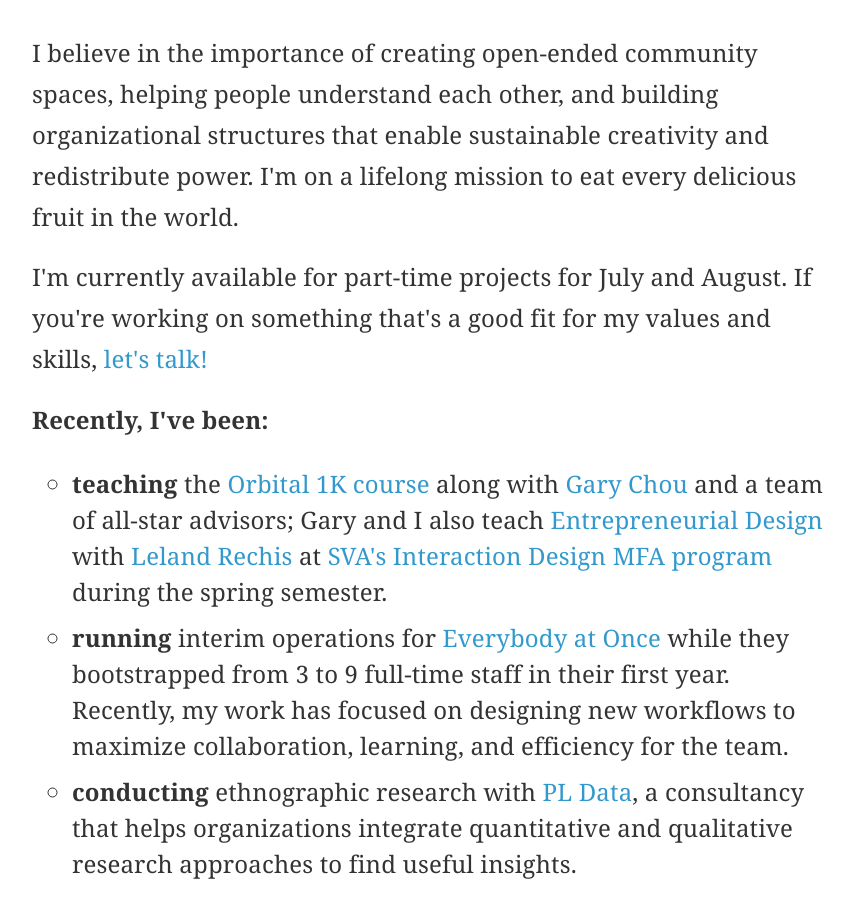
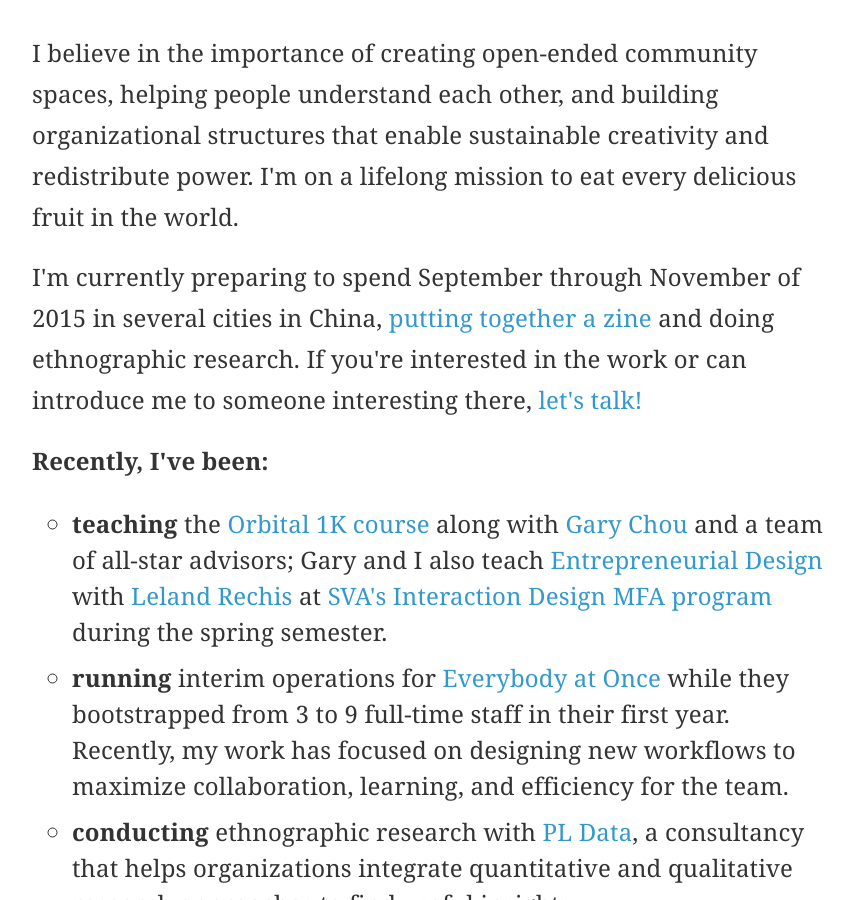
Before and after one commit to zamiang/christina-xu, a Jekyll site: the page built from index.html, in a window 1280 px wide and 900 px high, scrolled down 576 px. Shown: the whole window, without its empty margins (208-1062 px from the left). Built offline with Jekyll 4.4.1, drawn with Linux system fonts in a browser that asks for light colours; nearby versions of some CDN libraries; Markdown is read by kramdown in place of the engine named in the settings.

Commit message:
Update index.html

```diff
--- a/index.html
+++ b/index.html
@@ -22,7 +22,7 @@ layout: default
 <section id="about">
     <div class="section-content">
        <p>I believe in the importance of creating open-ended community spaces, helping people understand each other, and building organizational structures that enable sustainable creativity and redistribute power. I'm on a lifelong mission to eat every delicious fruit in the world.</p>
-       <p>I'm currently available for part-time projects for July and August. If you're working on something that's a good fit for my values and skills, <a href="mailto:hey@christinaxu.org">let's talk!</a></p>
+       <p>I'm currently preparing to spend September through November of 2015 in several cities in China, <a href="https://www.kickstarter.com/projects/christinaxu/multi-entry-telling-the-stories-of-young-creative">putting together a zine</a> and doing ethnographic research.  If you're interested in the work or can introduce me to someone interesting there, <a href="mailto:hey@christinaxu.org">let's talk!</a></p>
        <p class="large">
         <b>Recently, I've been:</b>
     </p>
```
